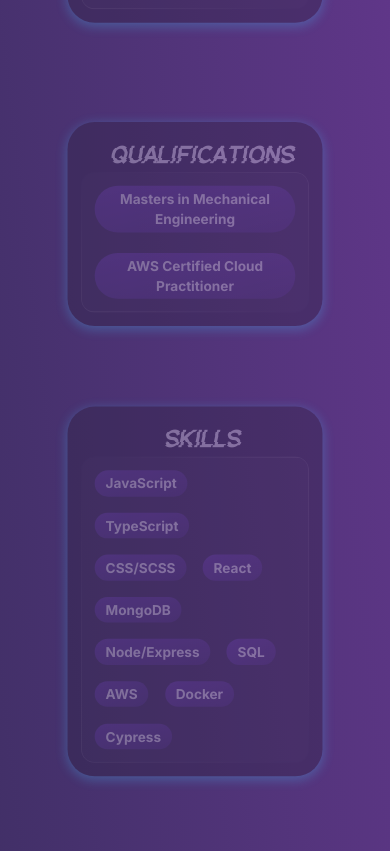
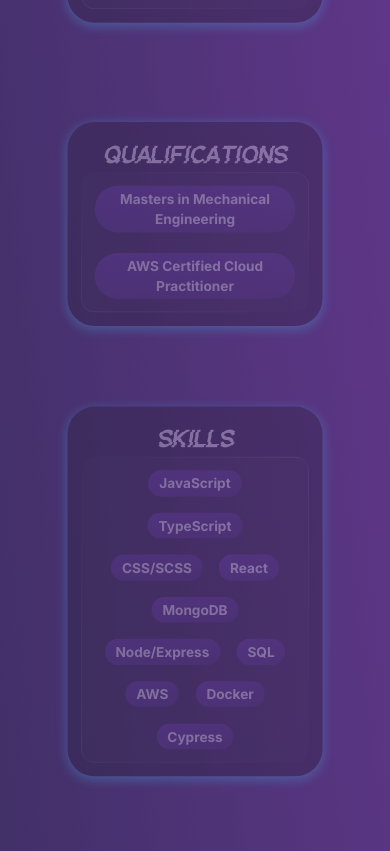
Before and after one commit to benj3110/Profile, a React (Vite) app in the folder Client/: page / in a window 390 px wide. Shown: the part 1553-2404 px from the top of the page. Built offline with nearby package versions, Linux system fonts and the light colour scheme.

Commit message:
mobile center align

```diff
--- a/Client/src/css/Middle/AboutMe.module.scss
+++ b/Client/src/css/Middle/AboutMe.module.scss
@@ -184,17 +184,31 @@
 	}
 	.AboutCard {
 		width: calc(300px - 2rem);
+		.AboutParagraph {
+			text-align: center;
+		}
 	}
 	.Experience {
 		width: calc(300px - 2rem);
+		.ExperienceParagraph {
+			text-align: center;
+		}
 	}
 	.SkillsCard {
 		width: calc(300px - 2rem);
+		.SkillsList {
+			justify-content: center;
+		}
 	}
 	.QualificationsCard {
 		width: calc(300px - 2rem);
+		.QualsList {
+			justify-content: center;
+		}
 	}
 	.CardTitle {
 		font-size: 1.8rem;
+		padding: 0;
+		text-align: center;
 	}
 }
```
